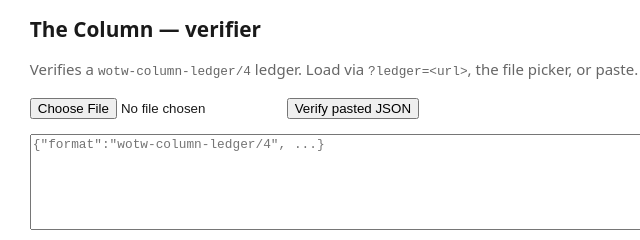
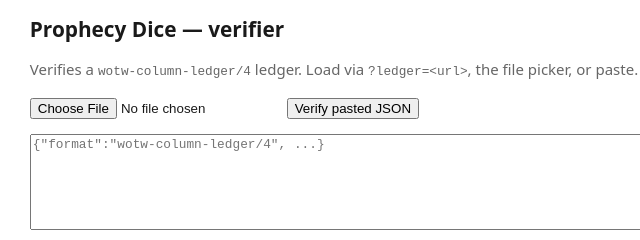
Before and after one commit to dgoeke/wotw-ledger, a plain HTML site: page verify.html in a window 1280 px wide. Shown: the top 240 px of the page, 111-751 px from the left. Drawn offline with Linux system fonts and the light colour scheme.

Commit message:
Rebrand as Prophecy Dice
Deploy verify.html verbatim from prophecy-dice f1f26dd and match the
index link text.

Co-Authored-By: Claude Fable 5 <noreply@anthropic.com>

```diff
--- a/verify.html
+++ b/verify.html
@@ -1,6 +1,6 @@
 <!DOCTYPE html>
 <!--
-  The Column — player verifier.  wotw-column/1, ledger format wotw-column-ledger/4.
+  Prophecy Dice — player verifier.  wotw-column/1, ledger format wotw-column-ledger/4.
 
   Single file, zero dependencies, no build step. Works from file:// and static
   hosting. Makes no network request except fetching the ledger you point it at.
@@ -21,7 +21,7 @@
 -->
 <html lang="en"><head>
 <meta charset="utf-8"><meta name="viewport" content="width=device-width,initial-scale=1">
-<title>The Column — verifier</title>
+<title>Prophecy Dice — verifier</title>
 <style>
   :root { --ok:#1a7f37; --bad:#c62828; --warn:#b26a00; --mut:#666; --line:#ddd; }
   * { box-sizing:border-box; }
@@ -56,7 +56,7 @@
   }
 </style>
 </head><body>
-<h1>The Column — verifier</h1>
+<h1>Prophecy Dice — verifier</h1>
 <p class="mut">Verifies a <code>wotw-column-ledger/4</code> ledger. Load via
 <code>?ledger=&lt;url&gt;</code>, the file picker, or paste.</p>
 <p><input type="file" id="filepick" accept=".json,application/json">
```
Also changed, not shown: index.html (+1 -1 lines).
